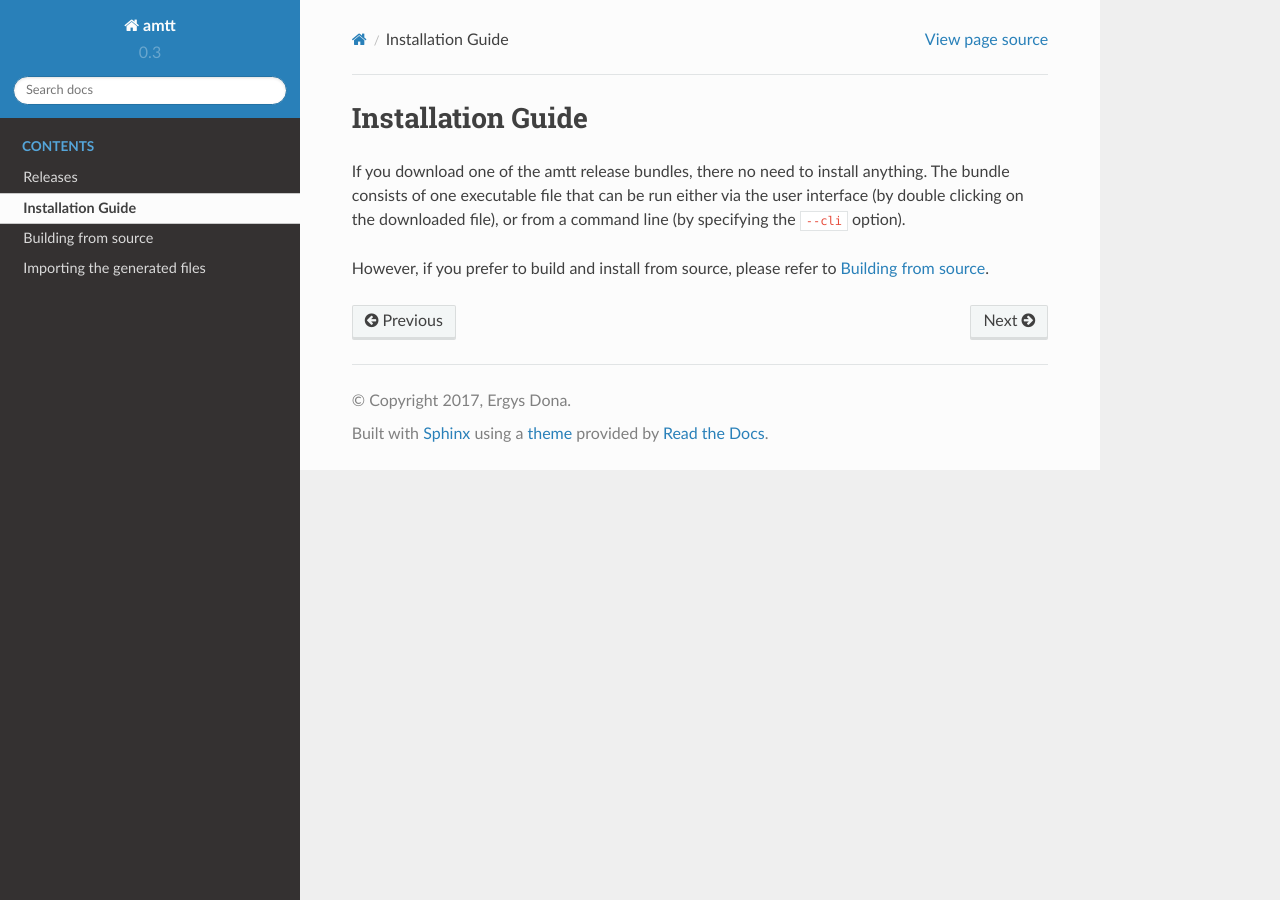
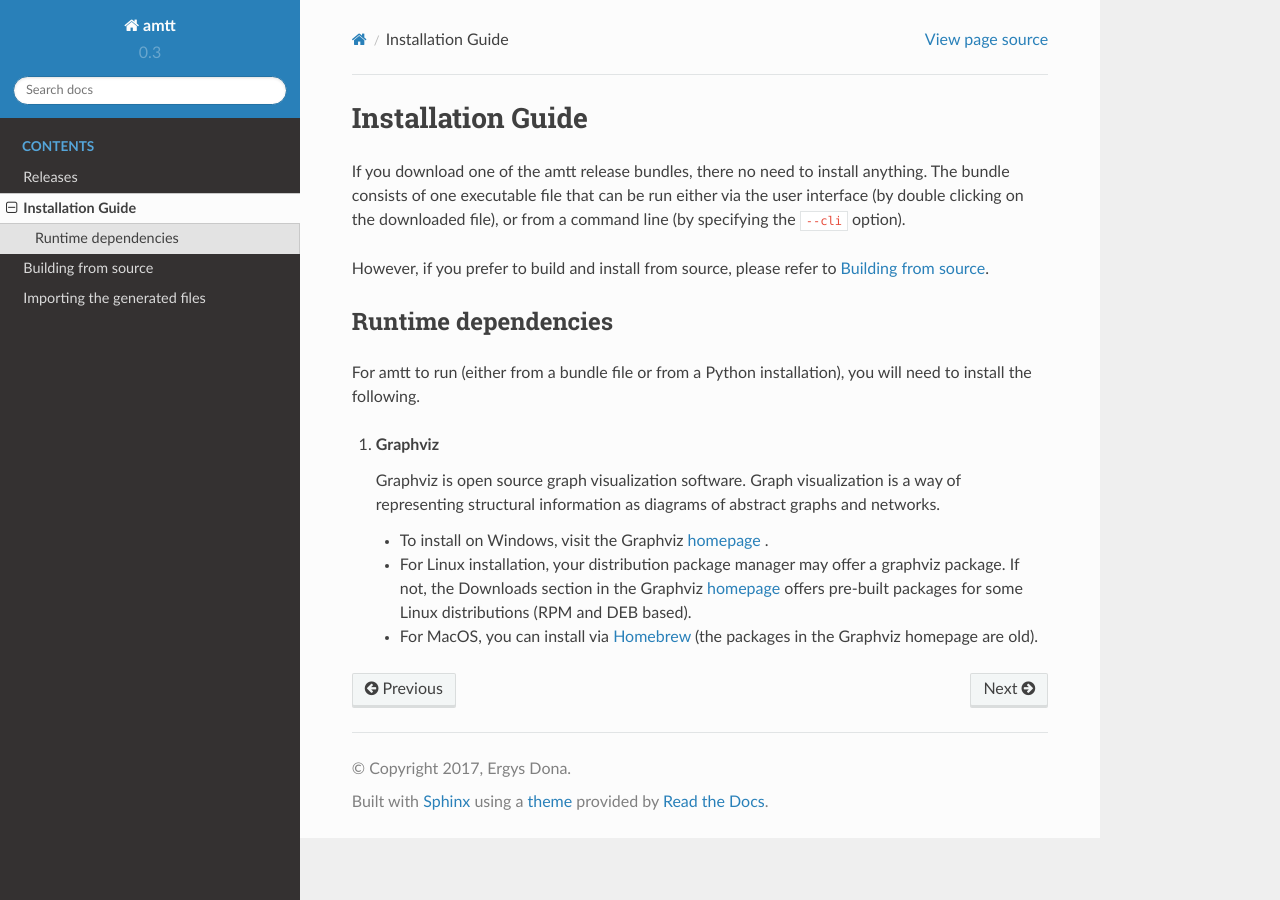
Before and after one commit to errikos/amtt, a Sphinx documentation site: the page built from docs/installation.rst, in a window 1280 px wide. Built offline with Sphinx 7.4.7 and the Read the Docs theme 2.0.0, drawn with Linux system fonts in a browser that asks for light colours.

Commit message:
docs: add Graphviz in installation (rt dep)
Signed-off-by: Ergys Dona <errikosd@gmail.com>

```diff
--- a/docs/installation.rst
+++ b/docs/installation.rst
@@ -4,3 +4,35 @@ Installation Guide
 If you download one of the amtt release bundles, there no need to install anything. The bundle consists of one executable file that can be run either via the user interface (by double clicking on the downloaded file), or from a command line (by specifying the ``--cli`` option).
 
 However, if you prefer to build and install from source, please refer to :ref:`build_instructions`.
+
+
+Runtime dependencies
+""""""""""""""""""""
+
+For amtt to run (either from a bundle file or from a Python installation), you
+will need to install the following.
+
+1. **Graphviz**
+
+   Graphviz is open source graph visualization software. Graph visualization is a way of representing structural information as diagrams of abstract graphs and networks.
+
+   * To install on Windows, visit |Graphviz|.
+   * For Linux installation, your distribution package manager may offer a
+     graphviz package. If not, the Downloads section in |Graphviz| offers
+     pre-built packages for some Linux distributions (RPM and DEB based).
+   * For MacOS, you can install via |Homebrew| (the packages in the Graphviz
+     homepage are old).
+
+
+.. |Graphviz| raw:: html
+
+   the Graphviz
+   <a href="http://www.graphviz.org/" target="_blank">
+     homepage
+   </a>
+
+.. |Homebrew| raw:: html
+
+   <a href="https://brew.sh/" target="_blank">
+     Homebrew
+   </a>
```
